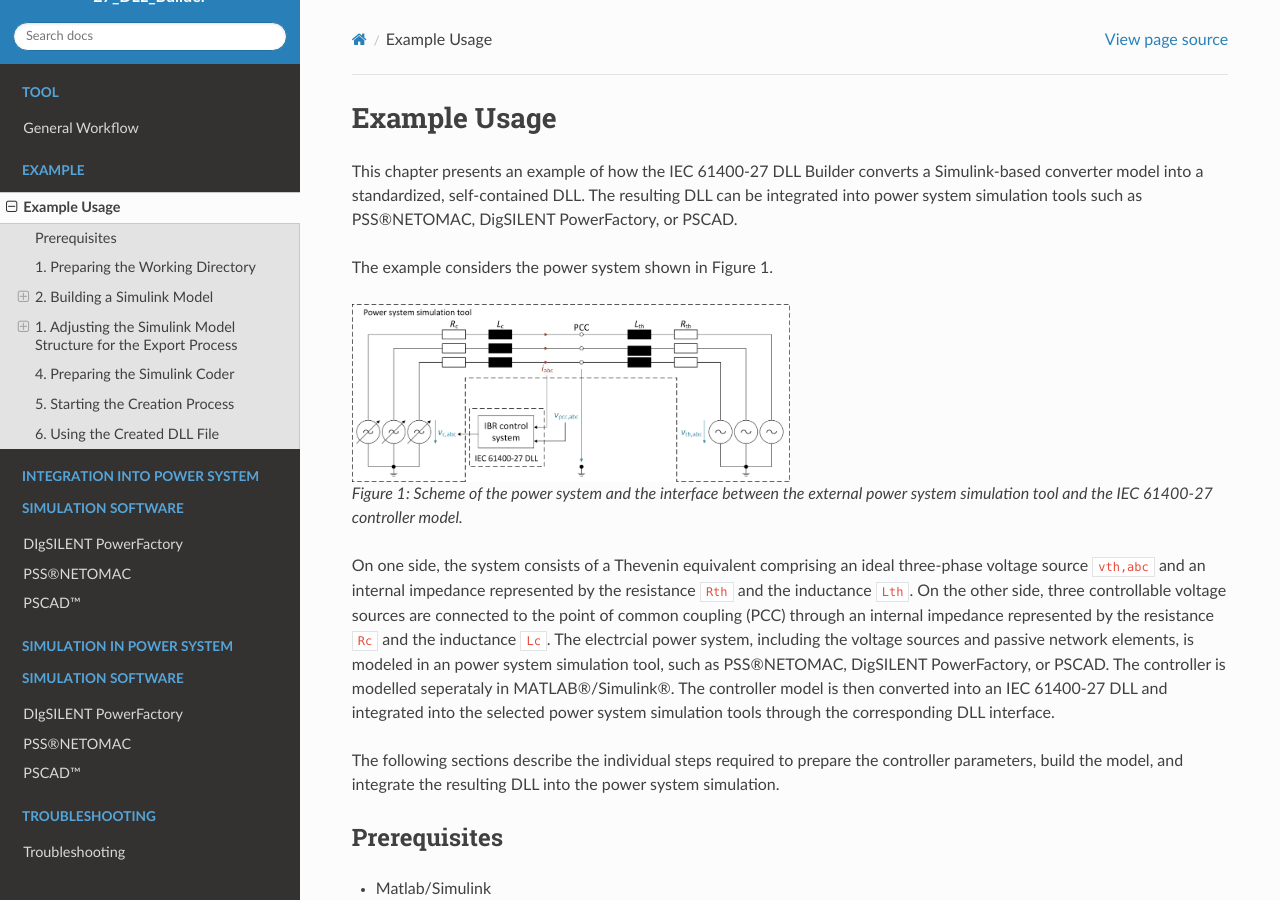
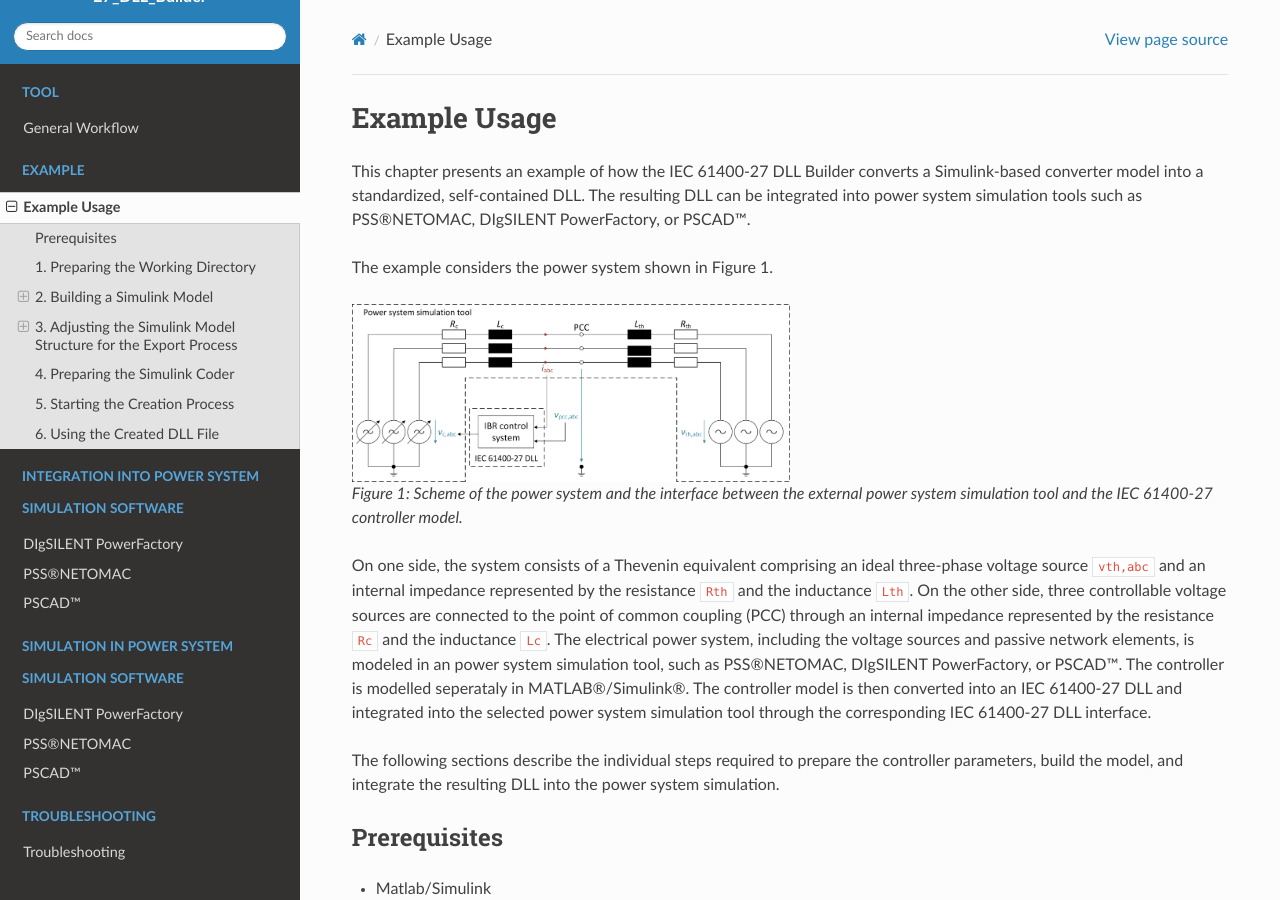
Before and after one commit to Institute-of-Electrical-Energy-Systems/SIMULINK_DLL_Builder, a Sphinx documentation site: the page built from docs/example_usage.rst, in a window 1280 px wide and 900 px high. Built offline with Sphinx 7.4.7 and the Read the Docs theme 3.1.0, drawn with Linux system fonts in a browser that asks for light colours; formulas are drawn with MathJax 3; some of the changed text lies outside the part shown.

Commit message:
Update example_usage.rst
Update doc(example_usage)

```diff
--- a/docs/example_usage.rst
+++ b/docs/example_usage.rst
@@ -3,7 +3,7 @@
 #############
 
 This chapter presents an example of how the IEC 61400-27 DLL Builder converts a Simulink-based converter model into a standardized, self-contained DLL.
-The resulting DLL can be integrated into power system simulation tools such as PSS®NETOMAC, DigSILENT PowerFactory, or PSCAD.
+The resulting DLL can be integrated into power system simulation tools such as PSS®NETOMAC, DIgSILENT PowerFactory, or PSCAD™.
 
 The example considers the power system shown in Figure 1.
 
@@ -16,9 +16,9 @@
 
 On one side, the system consists of a Thevenin equivalent comprising an ideal three-phase voltage source ``vth,abc`` and an internal impedance represented by the resistance ``Rth`` and the inductance ``Lth``.
 On the other side, three controllable voltage sources are connected to the point of common coupling (PCC) through an internal impedance represented by the resistance ``Rc`` and the inductance ``Lc``.
-The electrcial power system, including the voltage sources and passive network elements, is modeled in an power system simulation tool, such as PSS®NETOMAC, DigSILENT PowerFactory, or PSCAD.
+The electrical power system, including the voltage sources and passive network elements, is modeled in an power system simulation tool, such as PSS®NETOMAC, DIgSILENT PowerFactory, or PSCAD™.
 The controller is modelled seperataly in MATLAB®/Simulink®.
-The controller model is then converted into an IEC 61400-27 DLL and integrated into the selected power system simulation tools through the corresponding DLL interface.
+The controller model is then converted into an IEC 61400-27 DLL and integrated into the selected power system simulation tool through the corresponding IEC 61400-27 DLL interface.
 
 The following sections describe the individual steps required to prepare the controller parameters, build the model, and integrate the resulting DLL into the power system simulation.
 
@@ -133,12 +133,14 @@
 - Initialization by Load-Flow Calculation
 
 For the conversion of the model into an IEC 61400-27 DLL and the subsequent modification of its parameters, all parameters must be defined as `Simulink.Parameter <https://de.mathworks.com/help/simulink/slref/simulink.parameter.html>`_ objects.
+This is essential for the subsequent code-generation process. The metadata extraction performed by the IEC 61400-27 DLL Builder recognizes only variables of type `Simulink.Parameter <https://de.mathworks.com/help/simulink/slref/simulink.parameter.html>`_.
+Ordinary MATLAB® variables are ignored and therefore cannot be exported as tunable paramers.
 
 Simulation and Grid Data
 '''''''''''''''''''''''''''''''''''
 
 This section defines the general parameters required for the power system simulation.
-The relevant parameters are liste inf the following table:
+The relevant parameters are listd in the following table:
 
 +-----------+--------+-----------+---------+---------+------+------------+----------------------+
 | Parameter | Value  | Data type | Minimum | Maximum | Unit | Complexity | Description          |
@@ -241,7 +243,7 @@
 
 ``0 = Vn/sqrt(3) - (Vg,r+j*Vg,i) + (Pref-j*Qref)/(3*(Vg,r+j*Vg,i)) * (Re+j*Xe)``
 
-This equation is solved using the MATLAB® function `fsolve <https://https://de.mathworks.com/help/optim/ug/fsolve.html>`_.
+This equation is solved using the MATLAB® function `fsolve <https://de.mathworks.com/help/optim/ug/fsolve.html>`_.
 
 The resulting real and imaginary components of the PCC voltage are ``Vg,r`` and ``Vg,i``.
 
@@ -281,7 +279,7 @@
    Execute ``IBR_Control_Parameters.m`` whenever a model parameter has been modified.
 
 
-1. Adjusting the Simulink Model Structure for the Export Process
+3. Adjusting the Simulink Model Structure for the Export Process
 ----------------------------------------------------------------
 
 A dynamic model that simulates correctly in Simulink is not automatically ready to be exported as a DLL.
```
Also changed, not shown: other parts of docs/example_usage.rst (+0 -4 lines).
